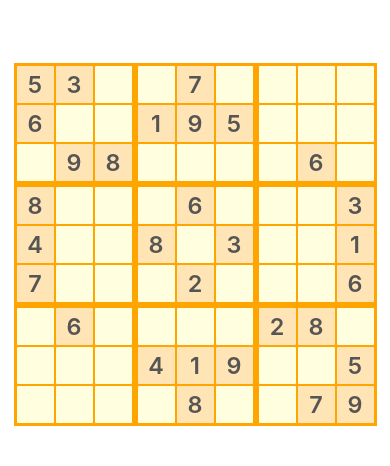
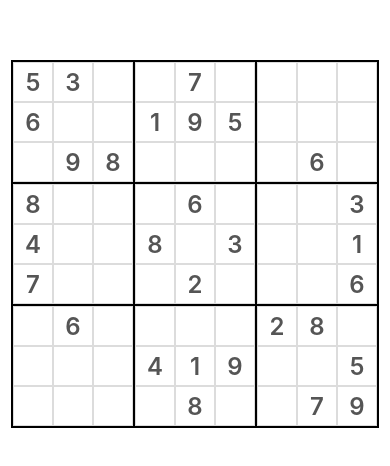
Before and after one commit to cfp185/WEdoku, a React Native app: screen / in a window 390 px wide. Shown: the part 188-654 px from the top of the page. Built offline with nearby package versions, Linux system fonts and the light colour scheme.

Commit message:
Correct colours & clicking working
the sudoku board is now visually done with black borders, grey borders for each individual cell.

When removing a number the colour is now transparent after doing so.

```diff
--- a/src/Components/Cell.tsx
+++ b/src/Components/Cell.tsx
@@ -23,7 +23,7 @@ const Cell: React.FC<CellProps> = ({ row, col, value, isGiven = false, isSelecte
             style={[
                 styles.cell,
                 isGiven && styles.givenCell,
-                isSelected && styles.selectedCell,
+                //isSelected && styles.selectedCell,
                 displayValue !== '' && styles.filledCell,
             ]}
             activeOpacity={isGiven ? 1 : 0.7}
@@ -40,26 +40,26 @@ const styles = StyleSheet.create({
     cell: {
         width: CellSize,
         height: CellSize,
-        backgroundColor: 'lightyellow',
-        borderColor: 'orange',
-        borderWidth: StyleSheet.hairlineWidth,
-        borderRadius: BorderWidth,
+        backgroundColor: '#FFFFFF', // background color of empty cells
+        borderColor: '#DCDCDC', // border of each cell
+        borderWidth: StyleSheet.hairlineWidth*1.5,
+        //borderRadius: BorderWidth,
         alignItems: 'center',
         justifyContent: 'center',
     },
     filledCell: {
-        backgroundColor: 'moccasin',
+        backgroundColor: '#FFFFFF', // background color for filled cells
     },
     givenCell: {
-        backgroundColor: 'khaki',
+        backgroundColor: 'p',
     },
     givenText: {
-        color: '#555',
+        color: '#555', // numbers on grid
         fontWeight: '600',
     },
-    selectedCell: {
-        backgroundColor: 'peru',
-    },
+    // selectedCell: {
+    //     backgroundColor: '#8C00FF', // after clicking a cell
+    // },
     text: {
         color: '#333',
         fontSize: CellSize * 0.6,
--- a/src/Components/GlobalStyle.tsx
+++ b/src/Components/GlobalStyle.tsx
@@ -2,6 +2,6 @@ import { Dimensions } from 'react-native';
 
 const SCREEN_WIDTH = Dimensions.get('window').width;
 
-export const CellSize = Math.floor(SCREEN_WIDTH / 10);
+export const CellSize = Math.floor(SCREEN_WIDTH / 9.75);
 export const BorderWidth = 2;
 export const BoardWidth = CellSize * 9 + BorderWidth * 6;
--- a/src/Components/SudokuBoard.tsx
+++ b/src/Components/SudokuBoard.tsx
@@ -53,13 +53,14 @@ const styles = StyleSheet.create({
         width: BoardWidth,
     },
     board: {
-        width: CellSize * 9 + BorderWidth * 6,
+        width: CellSize * 9 + BorderWidth * 4,
         flexDirection: 'row',
         flexWrap: 'wrap',
-        backgroundColor: 'orange',
+        backgroundColor: '#000000', // outer grid color
+        padding: BorderWidth / 2,   // outer border thickness
     },
     block: {
-        margin: BorderWidth,
+        margin: BorderWidth / 2,    // inner borders: two margins add up
         width: CellSize * 3,
         height: CellSize * 3,
         flexDirection: 'row',
```
